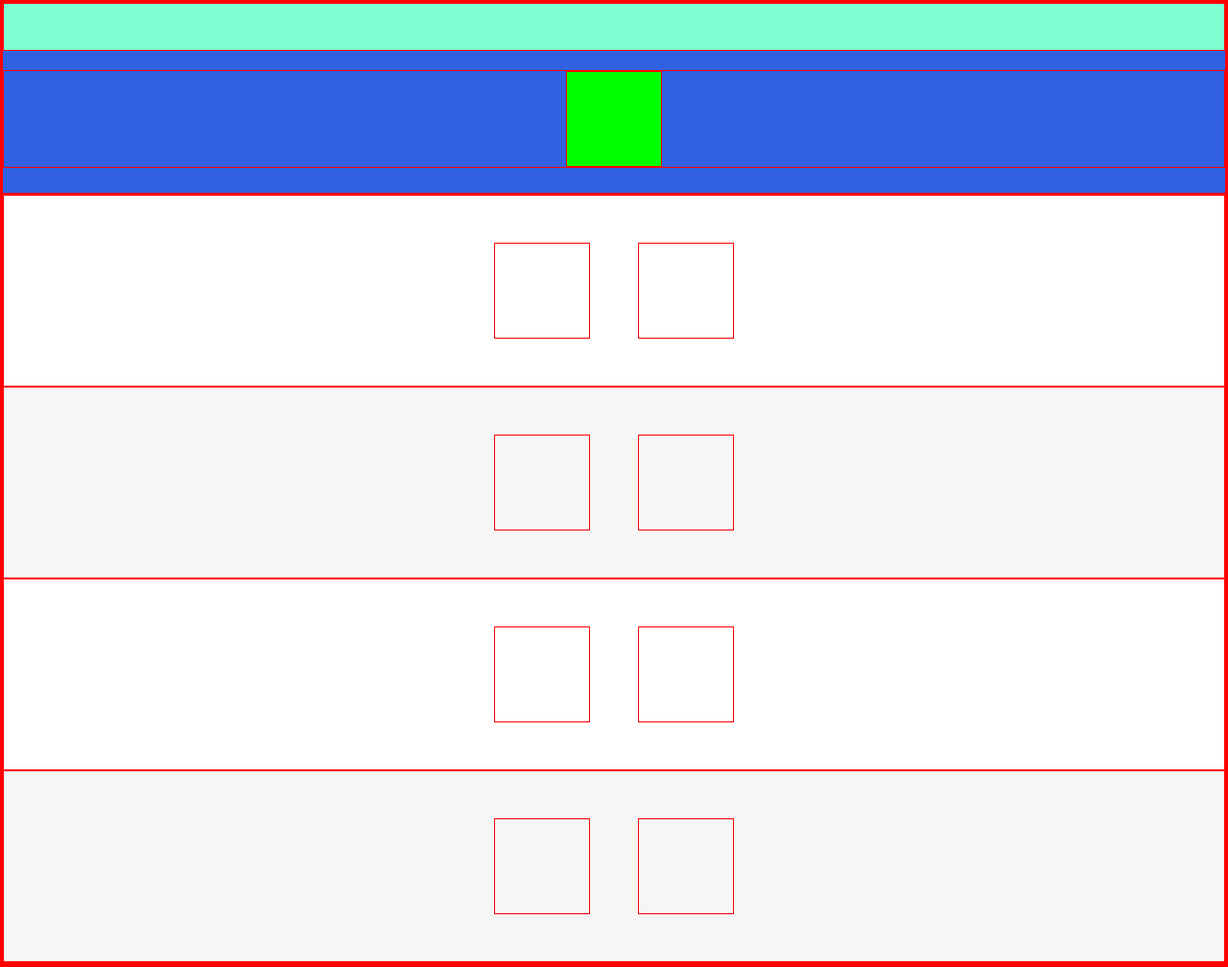
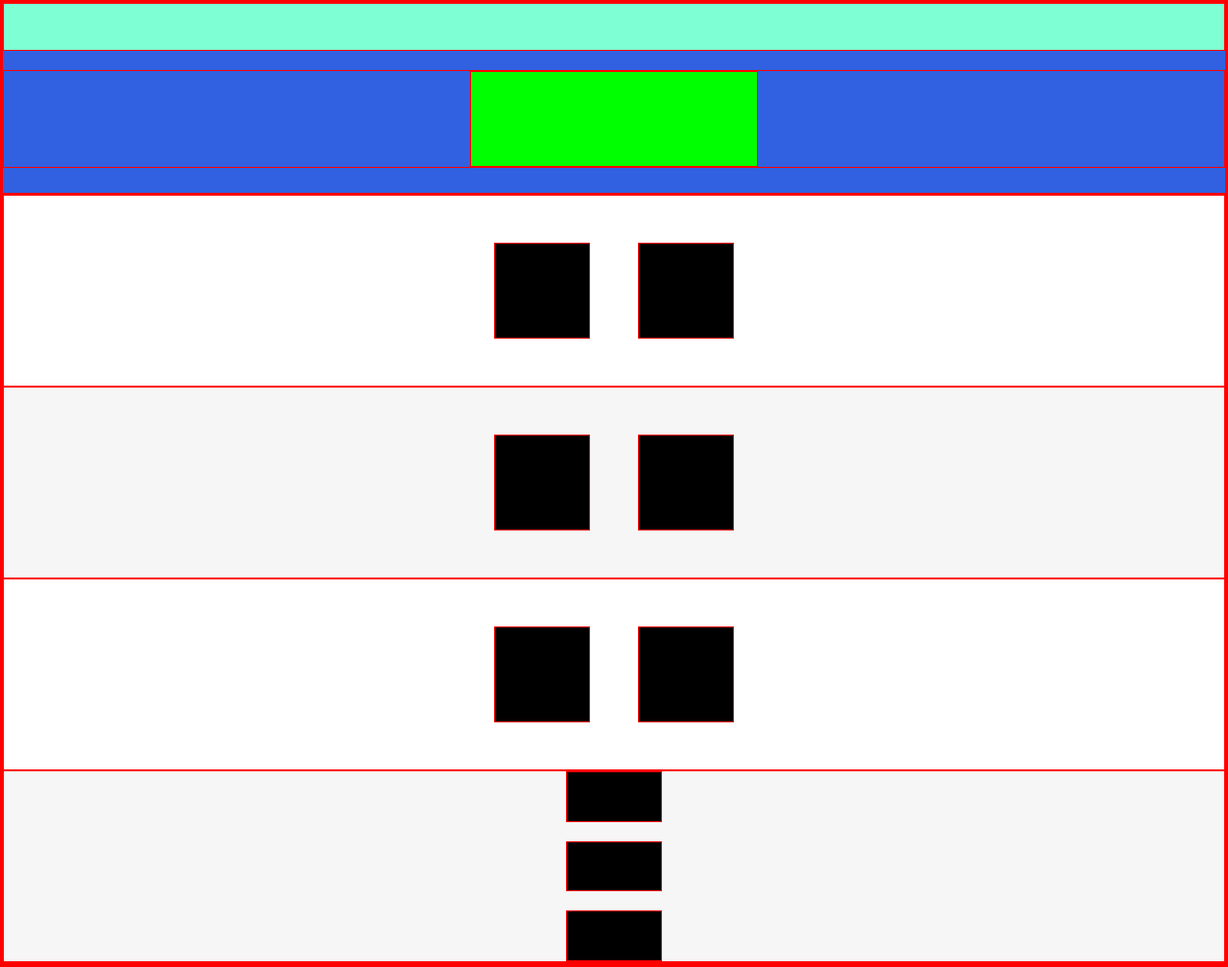
Before and after one commit to NicoloFaccio/htmlcss-struttura-discord, a plain HTML site: page index.html in a window 1280 px wide. Shown: the whole page at 96% size. Drawn offline with Linux system fonts and the light colour scheme.

Commit message:
checking the code of the main

```diff
--- a/assets/css/style.css
+++ b/assets/css/style.css
@@ -16,13 +16,13 @@ header nav {
 
 }
 
-header  div {
+#title {
     width: 300px;
     height: 100px;
     background-color: lime;
 }
 
-.flex-title {
+.flex-container {
     display: flex;
     justify-content: center;
     margin-top: 20px;
@@ -31,6 +31,7 @@ header  div {
 section div {
     width: 100px;
     height: 100px;
+    background-color: black;
 }
 
 .white-flex {
@@ -49,3 +50,12 @@ section div {
     align-items: center;
     gap: 50px;
 }
+
+.grey-flex2 {
+    height: 200px;
+    background-color: #F6F6F6;
+    display: flex;
+    flex-direction: column;
+    align-items: center;
+    gap: 20px;
+}
--- a/index.html
+++ b/index.html
@@ -9,8 +9,8 @@
 <body>
     <header>
         <nav></nav>
-        <section class="flex-title">
-            <div>
+        <section class="flex-container">
+            <div id="title">
 
             </div>
         </section>
@@ -32,7 +32,8 @@
             <div></div>
         </section>
 
-        <section class="grey-flex">
+        <section class="grey-flex2">
+            <div></div>
             <div></div>
             <div></div>
         </section>
```
